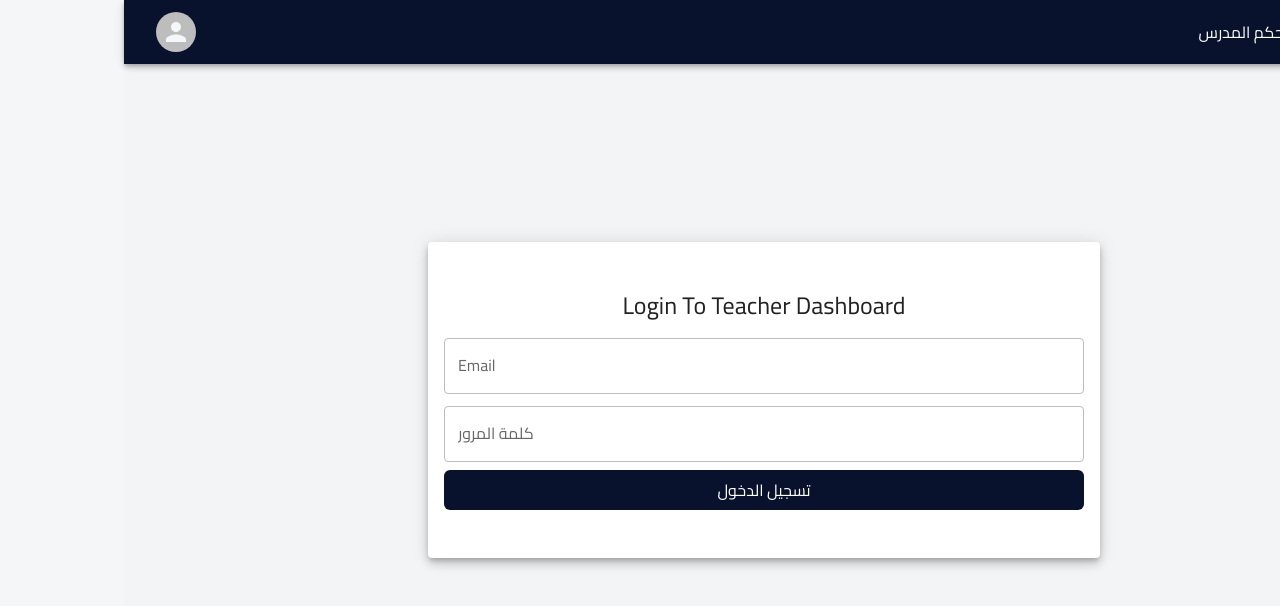
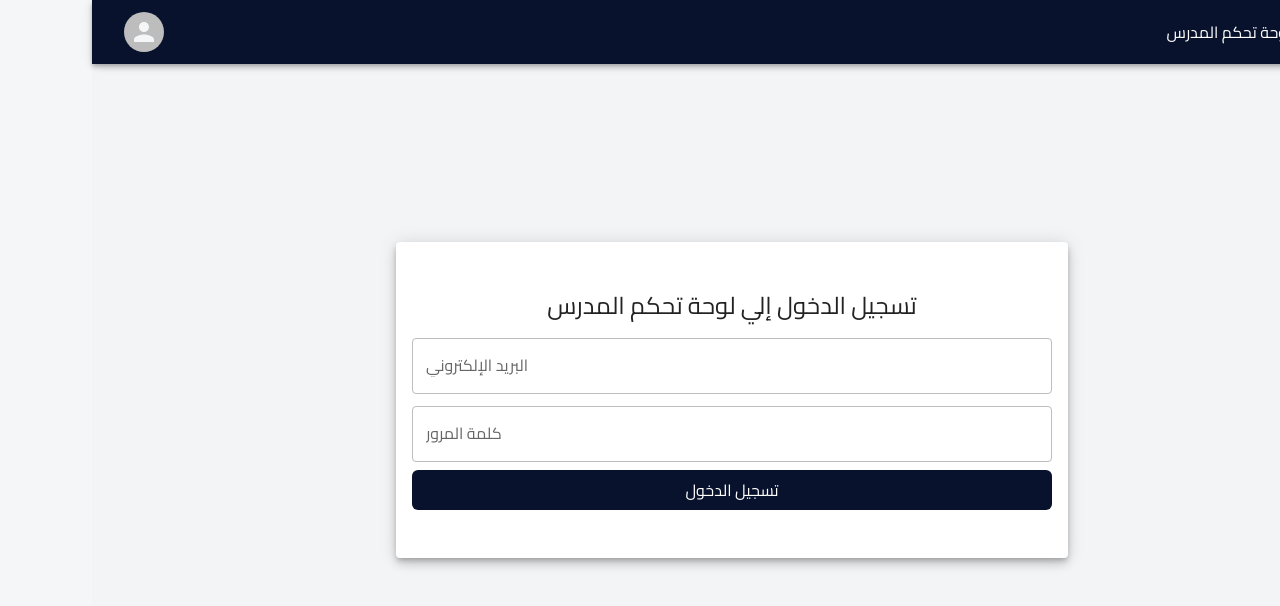
Before and after one commit to Ahmed-Reda123/Teacher-Dashboard, a React (Vite) app: page /login in a window 1280 px wide. Shown: the top 606 px of the page. Built offline with nearby package versions, Linux system fonts and the light colour scheme; some icons are missing.

Commit message:
another update to arabic

```diff
--- a/src/Modules/Auth/Login.jsx
+++ b/src/Modules/Auth/Login.jsx
@@ -27,14 +27,14 @@ function Login() {
           <h2
             className="text-main text-2xl"
           >
-            Login To Teacher Dashboard
+            تسجيل الدخول إلي لوحة تحكم المدرس
           </h2>
         </div>
 
-        <form onSubmit={handleSubmit}>
+        <form onSubmit={handleSubmit} dir="rtl">
           <div className="email-field mb-3">
             <TextField
-              label="Email"
+              label="البريد الإلكتروني"
               variant="outlined"
               fullWidth
               value={email}
@@ -49,7 +49,7 @@ function Login() {
               fullWidth
               value={password}
               onChange={(e) => setPassword(e.target.value)}
-              dir="rtl"
+
             />
           </div>
           {loginError && (
```
